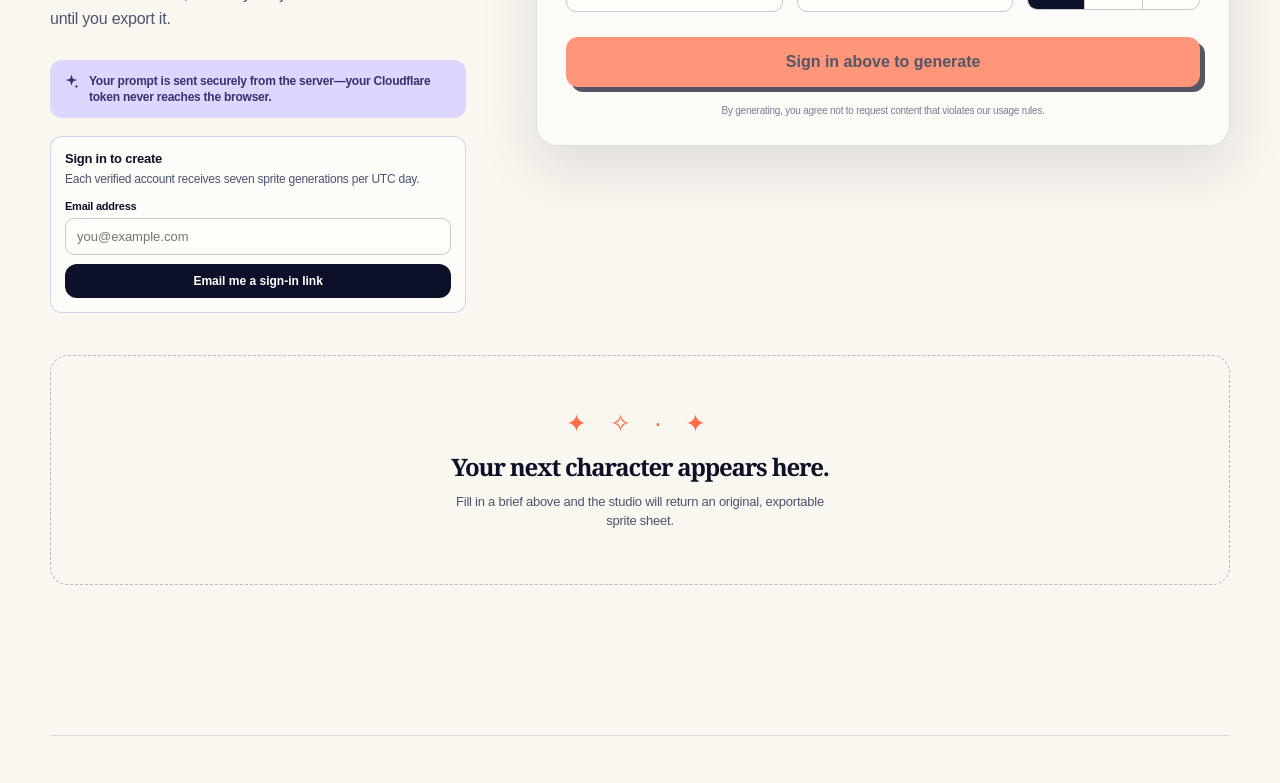
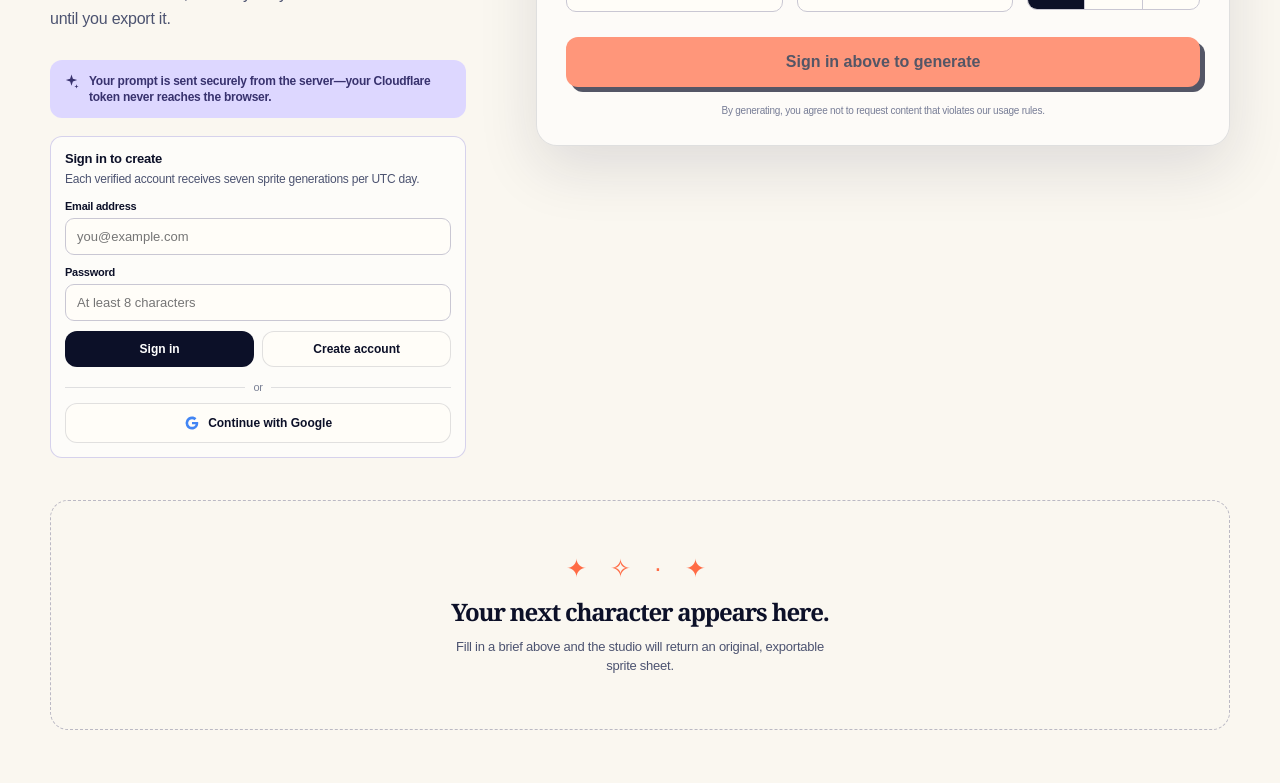
Before and after one commit to YamCham0/Sprityful, a Next.js app: page / in a window 1280 px wide. Shown: the part 2720-3503 px from the top of the page. Built offline with nearby package versions, Linux system fonts and the light colour scheme; no server answers.

Commit message:
Add password and Google sign-in options

```diff
--- a/app/auth/callback/page.tsx
+++ b/app/auth/callback/page.tsx
@@ -12,7 +12,7 @@ export default function AuthCallbackPage() {
       const authError = hash.get("error_description");
 
       if (authError || !accessToken) {
-        setMessage(authError || "That sign-in link is invalid or has expired. Please request another one.");
+        setMessage(authError || "That confirmation or Google sign-in link is invalid or has expired. Please try again.");
         return;
       }
 
--- a/app/page.tsx
+++ b/app/page.tsx
@@ -30,6 +30,15 @@ type GenerationQuota = {
 type SignedInUser = {
   id: string;
   email: string | null;
+};
+
+type SupabaseAuthResponse = {
+  access_token?: string;
+  session?: { access_token?: string };
+  error?: string;
+  error_description?: string;
+  message?: string;
+  msg?: string;
 };
 
 function SparkleIcon() {
@@ -68,6 +77,17 @@ function GridIcon() {
   );
 }
 
+function GoogleIcon() {
+  return (
+    <svg aria-hidden="true" viewBox="0 0 24 24" fill="none">
+      <path d="M21.35 12.24c0-.72-.06-1.22-.2-1.74H12v3.35h5.37a4.6 4.6 0 0 1-1.99 3.02v2.17h3.22c1.88-1.74 2.75-4.3 2.75-6.8Z" fill="currentColor" />
+      <path d="M12 21.7c2.62 0 4.82-.87 6.42-2.66l-3.22-2.17c-.87.58-1.98.92-3.2.92-2.53 0-4.68-1.7-5.45-4.01H3.23v2.23A9.7 9.7 0 0 0 12 21.7Z" fill="currentColor" />
+      <path d="M6.55 13.78a5.85 5.85 0 0 1 0-3.56V7.99H3.23a9.72 9.72 0 0 0 0 8.02l3.32-2.23Z" fill="currentColor" />
+      <path d="M12 6.21c1.46 0 2.77.5 3.8 1.48l2.85-2.8C16.8 3.17 14.61 2.3 12 2.3a9.7 9.7 0 0 0-8.77 5.69l3.32 2.23C7.32 7.91 9.47 6.21 12 6.21Z" fill="currentColor" />
+    </svg>
+  );
+}
+
 export default function Home() {
   const [prompt, setPrompt] = useState(samples[0]);
   const [style, setStyle] = useState(styleOptions[0]);
@@ -79,8 +99,9 @@ export default function Home() {
   const [user, setUser] = useState<SignedInUser | null>(null);
   const [authReady, setAuthReady] = useState(false);
   const [email, setEmail] = useState("");
+  const [password, setPassword] = useState("");
   const [authMessage, setAuthMessage] = useState("");
-  const [sendingLink, setSendingLink] = useState(false);
+  const [authBusy, setAuthBusy] = useState(false);
   const [quota, setQuota] = useState<GenerationQuota | null>(null);
 
   const metadata = useMemo(
@@ -130,8 +151,7 @@ export default function Home() {
     };
   }, []);
 
-  async function requestMagicLink(event: FormEvent<HTMLFormElement>) {
-    event.preventDefault();
+  async function authenticate(kind: "signIn" | "signUp") {
     setAuthMessage("");
 
     const supabaseUrl = process.env.NEXT_PUBLIC_SUPABASE_URL;
@@ -141,27 +161,74 @@ export default function Home() {
       return;
     }
 
-    setSendingLink(true);
+    const normalizedEmail = email.trim();
+    if (!/^\S+@\S+\.\S+$/.test(normalizedEmail)) {
+      setAuthMessage("Enter a valid email address.");
+      return;
+    }
+    if (password.length < 8) {
+      setAuthMessage("Use a password with at least 8 characters.");
+      return;
+    }
+
+    setAuthBusy(true);
     try {
-      const endpoint = new URL("/auth/v1/otp", supabaseUrl);
-      endpoint.searchParams.set("redirect_to", `${window.location.origin}/auth/callback`);
+      const endpoint = new URL(kind === "signIn" ? "/auth/v1/token" : "/auth/v1/signup", supabaseUrl);
+      if (kind === "signIn") endpoint.searchParams.set("grant_type", "password");
+      else endpoint.searchParams.set("redirect_to", `${window.location.origin}/auth/callback`);
+
       const response = await fetch(endpoint, {
         method: "POST",
         headers: {
           apikey: publishableKey,
           "Content-Type": "application/json",
         },
-        body: JSON.stringify({ email: email.trim(), create_user: true }),
+        body: JSON.stringify({ email: normalizedEmail, password }),
       });
-      const data = (await response.json().catch(() => ({}))) as { msg?: string; message?: string };
-      if (!response.ok) throw new Error(data.msg || data.message || "We could not send that sign-in link.");
+      const data = (await response.json().catch(() => ({}))) as SupabaseAuthResponse;
+      if (!response.ok) throw new Error(data.error_description || data.msg || data.message || data.error || "We could not complete that request.");
 
-      setAuthMessage("Check your email for a secure sign-in link. It may take a moment to arrive.");
+      const accessToken = data.access_token || data.session?.access_token;
+      if (!accessToken) {
+        setAuthMessage("Account created. Check your email to confirm it, then sign in with your password.");
+        return;
+      }
+
+      const sessionResponse = await fetch("/api/auth/session", {
+        method: "POST",
+        headers: { "Content-Type": "application/json" },
+        body: JSON.stringify({ accessToken }),
+      });
+      const sessionData = (await sessionResponse.json().catch(() => ({}))) as { user?: SignedInUser; error?: string };
+      if (!sessionResponse.ok || !sessionData.user?.id) throw new Error(sessionData.error || "We could not complete your sign-in.");
+
+      setUser(sessionData.user);
+      setPassword("");
+      setAuthMessage(kind === "signUp" ? "Account created. Your seven daily generations are ready." : "You are signed in. Your seven daily generations are ready.");
     } catch (requestError) {
-      setAuthMessage(requestError instanceof Error ? requestError.message : "We could not send that sign-in link.");
+      setAuthMessage(requestError instanceof Error ? requestError.message : "We could not complete your sign-in.");
     } finally {
-      setSendingLink(false);
+      setAuthBusy(false);
     }
+  }
+
+  function signInWithPassword(event: FormEvent<HTMLFormElement>) {
+    event.preventDefault();
+    void authenticate("signIn");
+  }
+
+  function signInWithGoogle() {
+    const supabaseUrl = process.env.NEXT_PUBLIC_SUPABASE_URL;
+    const publishableKey = process.env.NEXT_PUBLIC_SUPABASE_PUBLISHABLE_KEY;
+    if (!supabaseUrl || !publishableKey) {
+      setAuthMessage("Sign-in is not configured yet. Please try again once the project is connected.");
+      return;
+    }
+
+    const endpoint = new URL("/auth/v1/authorize", supabaseUrl);
+    endpoint.searchParams.set("provider", "google");
+    endpoint.searchParams.set("redirect_to", `${window.location.origin}/auth/callback`);
+    window.location.assign(endpoint.toString());
   }
 
   async function signOut() {
@@ -174,7 +241,7 @@ export default function Home() {
   async function generate(event: FormEvent<HTMLFormElement>) {
     event.preventDefault();
     if (!user) {
-      setError("Sign in with your email first. Anonymous generation is disabled.");
+      setError("Sign in with email and password or Google first. Anonymous generation is disabled.");
       return;
     }
     setError("");
@@ -325,7 +392,7 @@ export default function Home() {
 
       <section className="studio shell" id="studio">
         <div className="studio-intro"><div className="eyebrow"><span /> The sprite studio</div><h2>Let’s make<br /><em>something playable.</em></h2><p>Use the real generator below. Your image is created on demand, and stays in your browser until you export it.</p><div className="studio-note"><SparkleIcon /> Your prompt is sent securely from the server—your Cloudflare token never reaches the browser.</div>
-          {user ? <div className="auth-state"><b>Signed in{user.email ? ` as ${user.email}` : ""}</b><span>{quota ? `${quota.remaining} of ${quota.limit} generations remain today.` : "Seven generations are available each UTC day."}</span></div> : <section className="auth-panel"><b>Sign in to create</b><p>Each verified account receives seven sprite generations per UTC day.</p><form onSubmit={requestMagicLink}><label htmlFor="email">Email address</label><input id="email" type="email" autoComplete="email" value={email} onChange={(event) => setEmail(event.target.value)} placeholder="you@example.com" required /><button className="button button-auth" type="submit" disabled={sendingLink || !authReady}>{sendingLink ? "Sending link…" : "Email me a sign-in link"}</button></form></section>}
+          {user ? <div className="auth-state"><b>Signed in{user.email ? ` as ${user.email}` : ""}</b><span>{quota ? `${quota.remaining} of ${quota.limit} generations remain today.` : "Seven generations are available each UTC day."}</span></div> : <section className="auth-panel"><b>Sign in to create</b><p>Each verified account receives seven sprite generations per UTC day.</p><form onSubmit={signInWithPassword}><label htmlFor="email">Email address</label><input id="email" type="email" autoComplete="email" value={email} onChange={(event) => setEmail(event.target.value)} placeholder="you@example.com" required /><label htmlFor="password">Password</label><input id="password" type="password" autoComplete="current-password" value={password} onChange={(event) => setPassword(event.target.value)} minLength={8} placeholder="At least 8 characters" required /><div className="auth-actions"><button className="button button-auth" type="submit" disabled={authBusy || !authReady}>{authBusy ? "Please wait…" : "Sign in"}</button><button className="button button-auth-secondary" type="button" onClick={() => void authenticate("signUp")} disabled={authBusy || !authReady}>Create account</button></div></form><div className="auth-divider"><span />or<span /></div><button className="button button-google" type="button" onClick={signInWithGoogle} disabled={!authReady}><GoogleIcon /> Continue with Google</button></section>}
           {authMessage && <p className="auth-message" role="status">{authMessage}</p>}
         </div>
         <form className="generator" onSubmit={generate}>
```
Also changed, not shown: app/globals.css, 1 other file (tests, documents, lock files or other folders).
